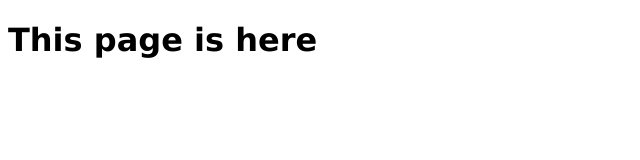
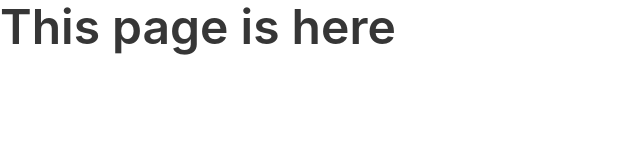
Before and after one commit to stephen-castillo/Foodie-Fetch, a plain HTML site: page index.html in a window 1280 px wide. Shown: the whole page, without its empty margins (0-640 px from the left). Drawn offline with nearby package versions, Linux system fonts and the light colour scheme.

Commit message:
linked bulma cdn in html

```diff
--- a/index.html
+++ b/index.html
@@ -11,6 +11,7 @@
         <meta name="description" content="">
         <meta name="viewport" content="width=device-width, initial-scale=1">
         <link rel="stylesheet" href="./assets/style.css">
+        <link rel="stylesheet" href="https://cdn.jsdelivr.net/npm/bulma@0.9.4/css/bulma.min.css">
     </head>
     <body>
         <!--[if lt IE 7]>
@@ -18,7 +19,7 @@
         <![endif]-->
 
 
-        <h1>This page is here</h1>
+        <h1 class="title is-1">This page is here</h1>
 
 
 
```
